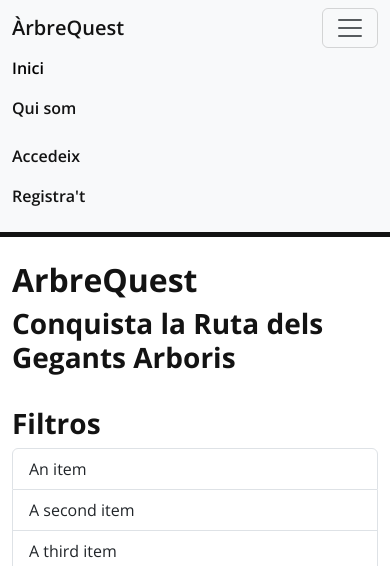
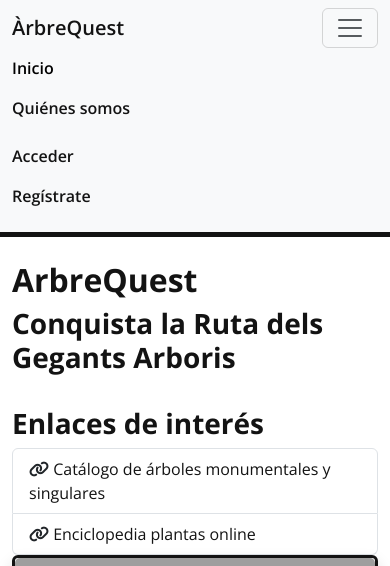
Before and after one commit to gustavojuan/ArbreQuest, a PHP site: page / in a window 390 px wide, after a click that opens the changed part. Shown: the top 566 px of the page. Run offline with PHP 8.4, Linux system fonts and the light colour scheme; some libraries are stand-ins or nearby versions; grey boxes are pictures that could not be loaded.

Commit message:
[FEAT] ASide Links d'interes

```diff
--- a/assets/css/styles.css
+++ b/assets/css/styles.css
@@ -37,7 +37,7 @@ body {
 
 /* Estilos para enlaces */
 a {
-    color: #007BFF;
+    color: var(--color-text);
     text-decoration: none;
 }
 
@@ -127,8 +127,7 @@ footer a {
     border: 3px solid var(--color-text);;
 }
 
-#aside {
-    width: 250px;
-
-    background-color: tomato;
+aside a {
+    text-decoration: none;
+    color: var(--color-text) !important;
 }
--- a/profile.php
+++ b/profile.php
@@ -1,5 +1,5 @@
 <?php
-/*TODO: Esto de abrirs sesiones tantas veces no lo ve claro*/
+/*TODO: Esto de abrir sesiones tantas veces no lo ve claro*/
 session_start();
 
 /*Operador modernete*/
--- a/views/index.view.php
+++ b/views/index.view.php
@@ -10,25 +10,13 @@
     <div class="row">
 
         <div class="col-md-2 order-0">
-            <aside >
-                <h3 class="display-3">Filtros</h3>
-                <ul class="list-group">
-                    <li class="list-group-item">An item</li>
-                    <li class="list-group-item">A second item</li>
-                    <li class="list-group-item">A third item</li>
-                    <li class="list-group-item">A fourth item</li>
-                    <li class="list-group-item">And a fifth one</li>
-                </ul>
-            </aside>
+            <?php require('partials/aside.php') ?>
 
         </div>
 
         <div class="col-md">
 
             <main>
-
-
-
                 <?php
                 if (isset($_GET['success']) && $_GET['success'] == 1) {
                     echo '<p>Felicidades, la operación se realizó exitosamente.</p>';
--- /dev/null
+++ b/views/partials/aside.php
@@ -0,0 +1,14 @@
+<!--TODO: Refactor Link-->
+<aside >
+    <h3 class="display-3">Enlaces de interés</h3>
+    <ul class="list-group">
+        <li class="list-group-item">
+            <i class="fa-solid fa-link"></i>
+            <a href="https://mediambient.gva.es/es/web/cief/cataleg-d-arbres-monumentals-i-singulars" target="_blank">Catálogo de árboles monumentales y singulares</a>
+        </li>
+        <li class="list-group-item">
+            <i class="fa-solid fa-link"></i>
+            <a href="https://www.plantsnap.com/plant-encyclopedia/" target="_blank">Enciclopedia plantas online</a>
+        </li>
+    </ul>
+</aside>
--- a/views/partials/footer.php
+++ b/views/partials/footer.php
@@ -1,7 +1,7 @@
 <footer class="py-4">
     <div class="container">
         <div class="d-flex justify-content-between">
-            <div class="mb-2"><span class="fw-bold">© 2023 <a href="https://gustavojuan.dev" target="_blank">Gustavo Juan</a></span></div>
+            <div class="mb-2"><span class="fw-bold">© 2023 <a href="https://gustavojuan.dev" target="_blank">Gustavo Juan Ortuño</a></span></div>
             <div class="mb-2"><span class="fw-bold"><?php echo date('d/m/Y H:i:s'); ?></span></div>
         </div>
     </div>
@@ -10,5 +10,8 @@
 <script src="https://cdn.jsdelivr.net/npm/bootstrap@5.0.2/dist/js/bootstrap.bundle.min.js"
         integrity="sha384-MrcW6ZMFYlzcLA8Nl+NtUVF0sA7MsXsP1UyJoMp4YLEuNSfAP+JcXn/tWtIaxVXM"
         crossorigin="anonymous"></script>
+
+<script defer src="https://use.fontawesome.com/releases/v5.15.4/js/all.js" integrity="sha384-rOA1PnstxnOBLzCLMcre8ybwbTmemjzdNlILg8O7z1lUkLXozs4DHonlDtnE7fpc" crossorigin="anonymous"></script>
+
 </body>
 </html>
--- a/views/partials/nav.php
+++ b/views/partials/nav.php
@@ -8,27 +8,31 @@
         <div class="collapse navbar-collapse" id="navbarSupportedContent">
             <ul class="navbar-nav me-auto mb-2 mb-lg-0">
                 <li class="nav-item">
-                    <a class="nav-link active" aria-current="page" href="/">Inici</a>
+                    <a class="nav-link active" aria-current="page" href="/">Inicio</a>
                 </li>
                 <li class="nav-item">
-                    <a class="nav-link" href="">Qui som</a>
+                    <a class="nav-link" href="/about.php">
+
+                        <span>Quiénes somos</span>
+
+                    </a>
                 </li>
             </ul>
             <div class="d-flex">
                 <ul class="navbar-nav me-auto mb-2 mb-lg-0">
                     <?php if (isset($_SESSION['user']) && $_SESSION['user'] === true) : ?>
                         <li class="nav-item">
-                            <a class="nav-link" href="/perfil.php">Perfil</a>
+                            <a class="nav-link" href="/profile.php">Perfil</a>
                         </li>
                         <li class="nav-item">
                             <a class="nav-link" href="/logout.php">Cerrar sesión</a>
                         </li>
                     <?php else : ?>
                         <li class="nav-item">
-                            <a class="nav-link" href="/login.php">Accedeix</a>
+                            <a class="nav-link" href="/login.php">Acceder</a>
                         </li>
                         <li class="nav-item">
-                            <a class="nav-link" href="/registro.php">Registra't</a>
+                            <a class="nav-link" href="/registro.php">Regístrate</a>
                         </li>
                     <?php endif; ?>
                 </ul>
```
Also changed, not shown: views/about.view.php (+16 -1 lines).
